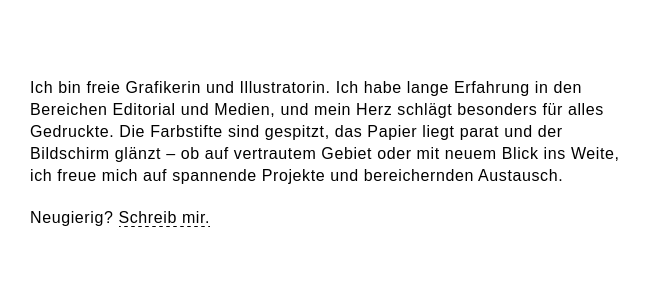
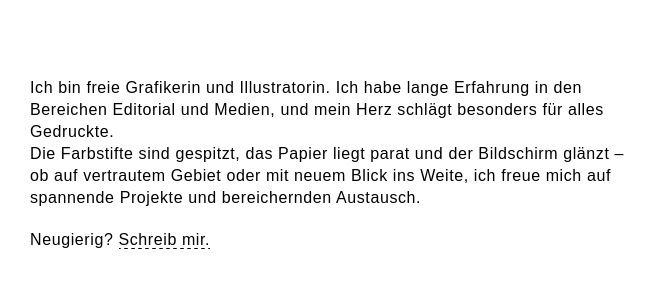
Before and after one commit to eyesight/onpager_fabi, a website: page index.html in a window 1280 px wide. Shown: the part 172-460 px from the top of the page, without its empty margins (0-657 px from the left). Drawn offline with Linux system fonts and the light colour scheme; a web font is replaced by a local one.

Commit message:
max-width

```diff
--- a/index.html
+++ b/index.html
@@ -29,7 +29,7 @@
       <div class="text">
         <p class="text__item">
           Ich bin freie Grafikerin und Illustratorin. Ich habe lange Erfahrung in den Bereichen
-          Editorial und Medien, und mein Herz schlägt besonders für alles Gedruckte.
+          Editorial und Medien, und mein Herz schlägt besonders für alles Gedruckte. <br>
           Die Farbstifte sind gespitzt, das Papier liegt parat und der Bildschirm glänzt – ob auf vertrautem Gebiet oder mit neuem Blick ins Weite, ich freue mich auf spannende
           Projekte und bereichernden Austausch.
         </p>
--- a/src/scss/4_basics/_BEM.scss
+++ b/src/scss/4_basics/_BEM.scss
@@ -168,6 +168,7 @@
 
 .text-wrapper{
   width: 50%;
+  max-width: 700px;
   @include md-max{
     width: 100%;
   }
```
Also changed, not shown: dist/css/print.css, dist/css/styles.css, 2 other files.
